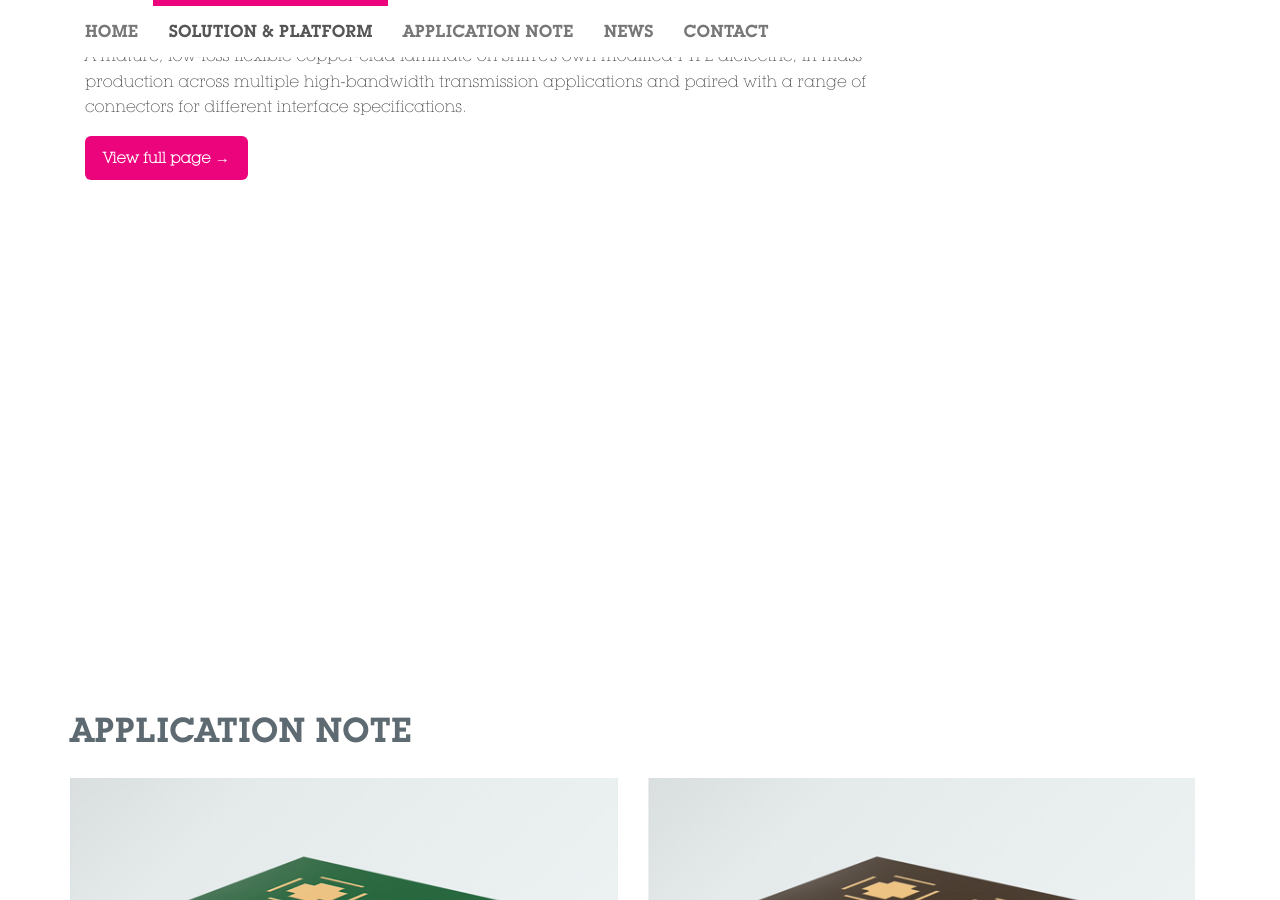
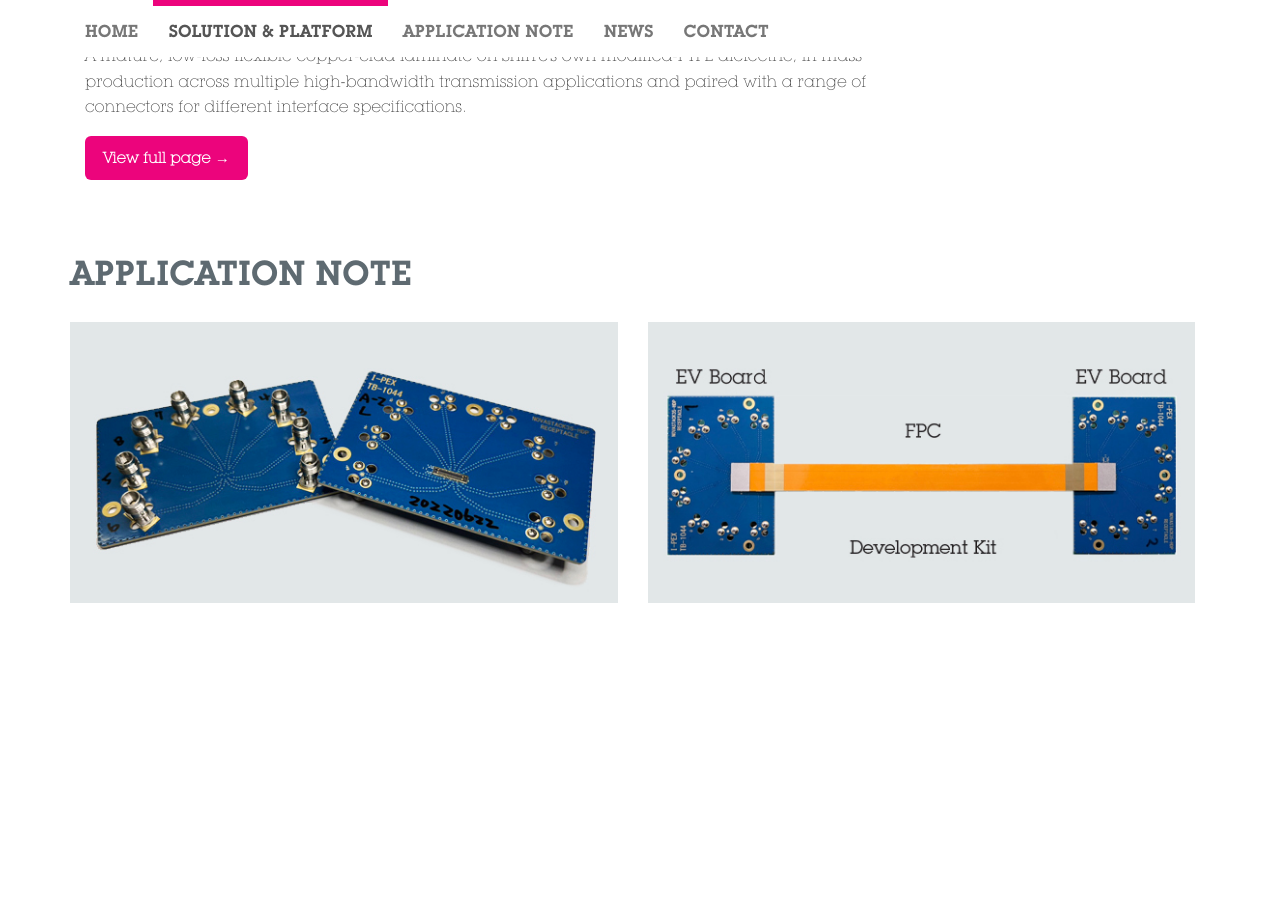
Before and after one commit to ITShirre/www.shirre.com, a Jekyll site: the page built from index.html, in a window 1280 px wide and 900 px high, scrolled down 1275 px. Built offline with Jekyll 4.4.1, drawn with Linux system fonts in a browser that asks for light colours; some of the changed text lies outside the part shown.

Commit message:
Remove antenna images from Application Note and tighten gap

```diff
--- a/_includes/sections/appnotes.html
+++ b/_includes/sections/appnotes.html
@@ -6,17 +6,6 @@
   </div>
   <div class="row">
     <div class="col-lg-6 col-xs-12">
-      <img src="{{ "/static/assets/img/antenna_a.jpg" | prepend: site.baseurl }}" class="pull-left img-responsive">
-    </div>
-    <div class="col-lg-6 col-xs-12">
-      <img src="{{ "/static/assets/img/antenna_b.jpg" | prepend: site.baseurl }}" class="pull-right img-responsive">
-    </div>
-    <div class="col-lg-12 col-xs-12">
-      <p>The figures above demonstrate the application of Shirre's FCCL in antenna design.</p>
-    </div>
-  </div>
-  <div class="row" style="margin-top:60px;">
-    <div class="col-lg-6 col-xs-12">
       <img src="{{ "/static/assets/img/ev_board_1.jpg" | prepend: site.baseurl }}" class="pull-left img-responsive">
     </div>
     <div class="col-lg-6 col-xs-12">
--- a/_sass/_style.scss
+++ b/_sass/_style.scss
@@ -553,6 +553,8 @@ body {
 }
 // The animation is short, so don't stretch Home to a full screen height
 #home.page { min-height: 0; }
+// Solution & Platform tabs are now short summaries; don't pad to a full screen
+#products.page { min-height: 0; }
 @media (max-width: 767px) {
   .home-process { margin-left: -15px; margin-right: -15px; padding: 10px 0; }
 }
```
